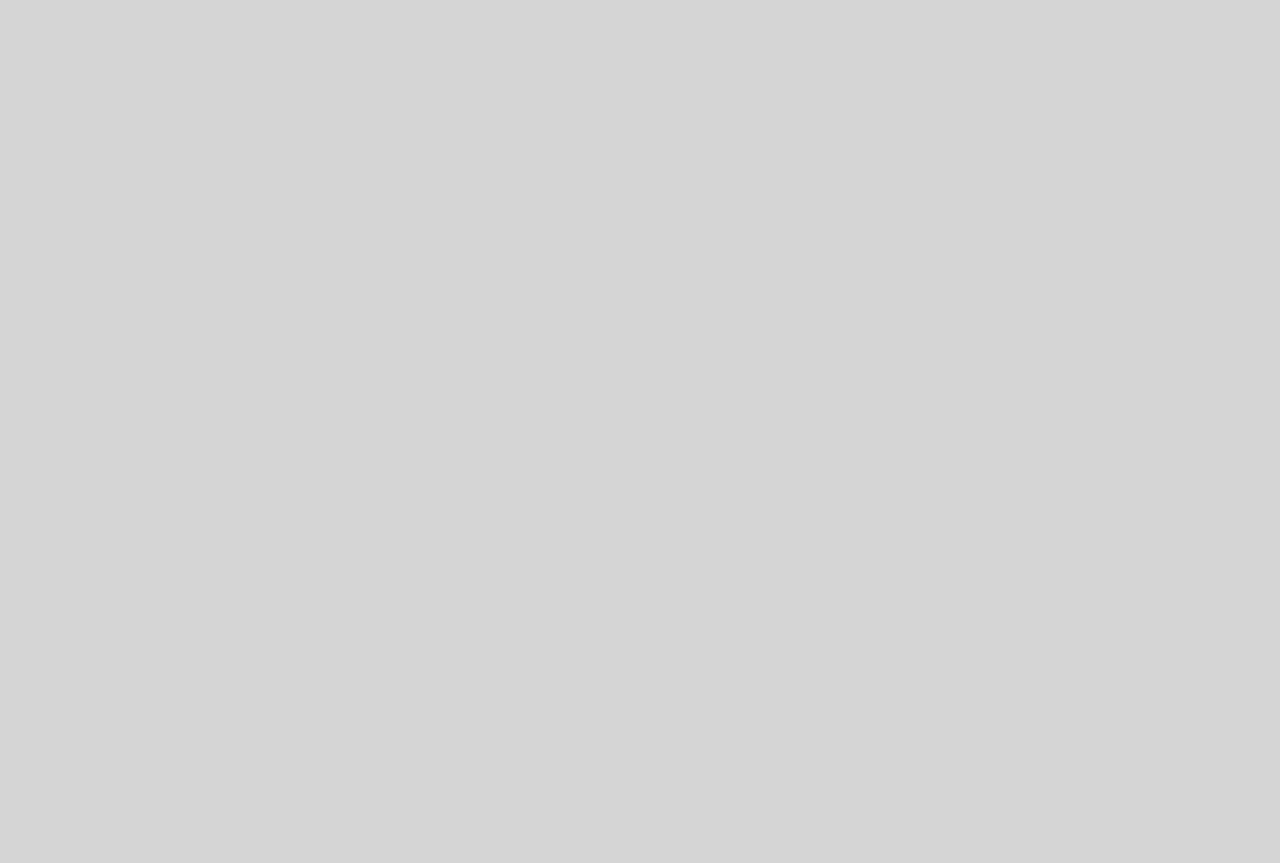
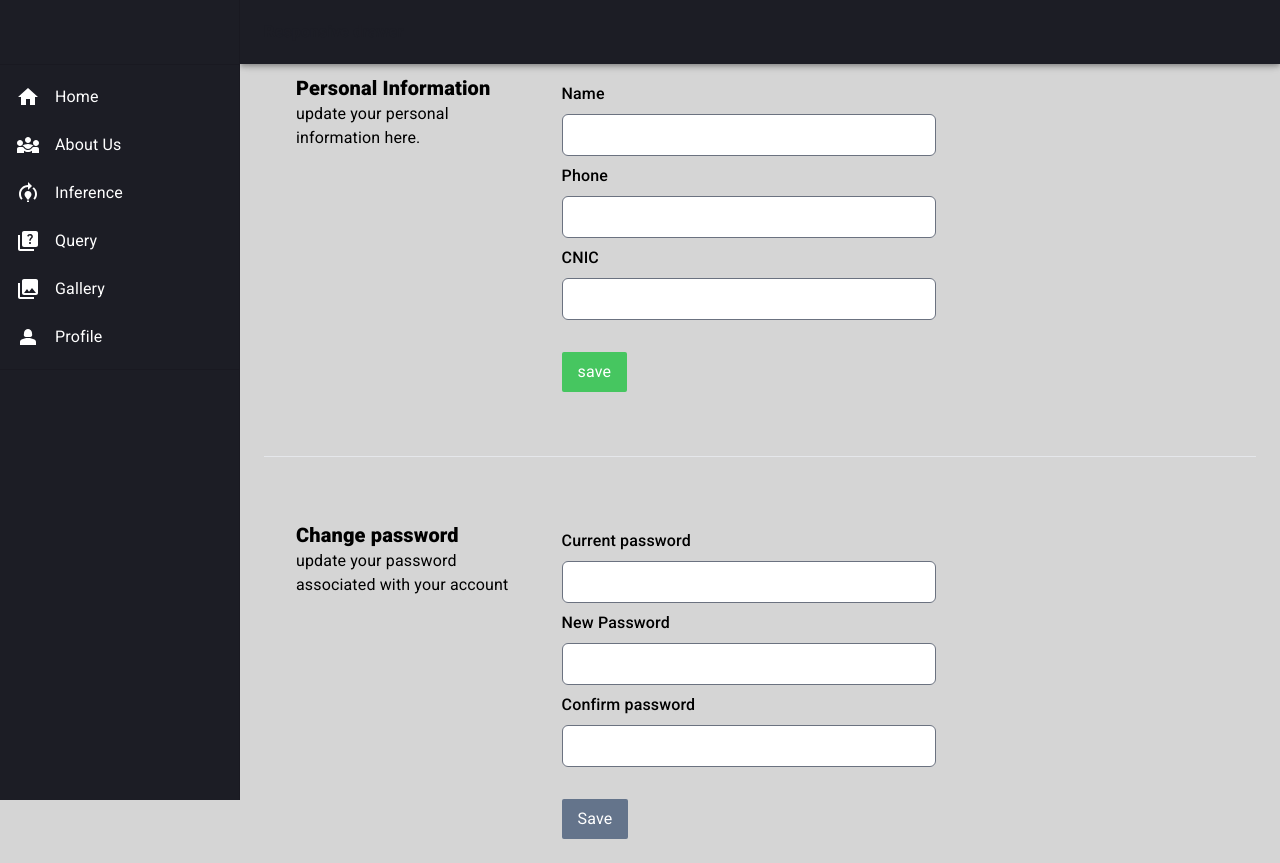
Before and after one commit to hamza-choudhary/person-reid-app-fyp, a React (Vite) app in the folder frontend/: page /profile in a window 1280 px wide. Before the commit this address had no page. Before the commit the page ends 800 px from the top, so only its background shows below. Built offline with nearby package versions, Linux system fonts and the light colour scheme.

Commit message:
my profile added

```diff
--- a/frontend/src/App.tsx
+++ b/frontend/src/App.tsx
@@ -13,6 +13,7 @@ import QueryPage from './pages/Query'
 import Results from './pages/Results'
 import Result from './pages/Results/Result'
 import Employees from './pages/Employees/Employees'
+import ProfilePage from './pages/Profile'
 // import FileDropZone from "./pages/Test";
 // import YourFormComponent from "./pages/Test";
 
@@ -31,6 +32,7 @@ function App() {
 					<Route path="/auth" element={<Auth />} />
 					<Route path="/about-us" element={<AboutUs />} />
 					<Route path="/employees" element={<Employees />} />
+					<Route path="/profile" element={<ProfilePage />} />
 					{/* <Route path="/test" element={<GalleryV2 />} /> */}
 				</Routes>
 			</ThemeProvider>
--- /dev/null
+++ b/frontend/src/pages/Profile/index.tsx
@@ -0,0 +1,172 @@
+import { useState } from 'react'
+import ResponsiveDrawer from '../../components/Sidebar'
+import Button from '../../components/UI/Button'
+
+export default function ProfilePage() {
+  const [profileFormData, setProfileFormData] = useState({
+    name: '',
+    phone: '',
+    cnic: '',
+  })
+  const [passwordFormData, setPasswordFormData] = useState({
+    currentPassword: '',
+    newPassword: '',
+    confirmPassword: '',
+  })
+
+  const [isPasswordMatch, setIsPasswordMatch] = useState<boolean | null>(null)
+
+  const profileHandleChange = (
+    e: React.ChangeEvent<HTMLInputElement | HTMLSelectElement>
+  ) => {
+    const { name, value } = e.target
+    setProfileFormData((prevData) => ({
+      ...prevData,
+      [name]: value,
+    }))
+  }
+
+  const passwordHandleChange = (
+    e: React.ChangeEvent<HTMLInputElement | HTMLSelectElement>
+  ) => {
+    const { name, value } = e.target
+    setPasswordFormData((prevData) => ({
+      ...prevData,
+      [name]: value,
+    }))
+
+    if (name === 'newPassword' || name === 'confirmPassword') {
+      const newPassword =
+        name === 'newPassword' ? value : passwordFormData.newPassword
+      const confirmPassword =
+        name === 'confirmPassword' ? value : passwordFormData.confirmPassword
+
+      setIsPasswordMatch(newPassword === confirmPassword && newPassword !== '')
+    }
+  }
+
+  const changePasswordSubmitHandler = async (
+    e: React.FormEvent<HTMLFormElement>
+  ) => {
+    e.preventDefault()
+  }
+
+  const getInputClassName = (isConfirmField: boolean) => {
+    if (isConfirmField && isPasswordMatch !== null) {
+      return isPasswordMatch
+        ? 'block w-full p-2 border border-green-500 rounded-md'
+        : 'block w-full p-2 border border-red-500 rounded-md'
+    }
+    return 'block w-full p-2 border border-gray-500 rounded-md'
+  }
+
+  return (
+    <ResponsiveDrawer className="p-4">
+      <section className="flex w-full">
+        <div className="w-[30%] px-8">
+          <h2 className="font-semibold text-xl">Personal Information</h2>
+          <p>update your personal information here.</p>
+        </div>
+        <form method="POST" className="w-[70%] pr-80">
+          <div>
+            <label className="inline-block my-2 font-medium">Name</label>
+            <input
+              type="text"
+              name="name"
+              value={profileFormData.name}
+              onChange={profileHandleChange}
+              className="block w-full p-2 border border-gray-500 rounded-md"
+              required
+            />
+          </div>
+          <div>
+            <label className="inline-block my-2 font-medium">Phone</label>
+            <input
+              type="tel"
+              name="phone"
+              value={profileFormData.phone}
+              onChange={profileHandleChange}
+              className="block w-full p-2 border border-gray-500 rounded-md"
+              required
+            />
+          </div>
+          <div>
+            <label className="inline-block my-2 font-medium">CNIC</label>
+            <input
+              type="text"
+              name="cnic"
+              value={profileFormData.cnic}
+              onChange={profileHandleChange}
+              className="block w-full p-2 border border-gray-500 rounded-md"
+              required
+            />
+          </div>
+          <div>
+            <Button type="submit" className="mt-8 px-4 py-2">
+              save
+            </Button>
+          </div>
+        </form>
+      </section>
+      <hr className=" bg-slate-500 my-16" />
+      <section className="flex">
+        <div className="w-[30%] px-8">
+          <h2 className="font-semibold text-xl">Change password</h2>
+          <p>update your password associated with your account</p>
+        </div>
+        <form
+          method="POST"
+          className="w-[70%] pr-80"
+          onSubmit={changePasswordSubmitHandler}
+        >
+          <div>
+            <label className="inline-block my-2 font-medium">
+              Current password
+            </label>
+            <input
+              type="password"
+              name="currentPassword"
+              value={passwordFormData.currentPassword}
+              onChange={passwordHandleChange}
+              className="block w-full p-2 border border-gray-500 rounded-md"
+              required
+            />
+          </div>
+          <div>
+            <label className="inline-block my-2 font-medium">
+              New Password
+            </label>
+            <input
+              type="password"
+              name="newPassword"
+              value={passwordFormData.newPassword}
+              onChange={passwordHandleChange}
+              className="block w-full p-2 border border-gray-500 rounded-md"
+              required
+            />
+          </div>
+          <div>
+            <label className="inline-block my-2 font-medium">
+              Confirm password
+            </label>
+            <input
+              type="password"
+              name="confirmPassword"
+              value={passwordFormData.confirmPassword}
+              onChange={passwordHandleChange}
+              className={getInputClassName(true)}
+              required
+            />
+          </div>
+          <Button
+            type="submit"
+            className="mt-8 px-4 py-2 disabled:bg-slate-500 disabled:cursor-not-allowed"
+            disabled={!isPasswordMatch}
+          >
+            Save
+          </Button>
+        </form>
+      </section>
+    </ResponsiveDrawer>
+  )
+}
```
